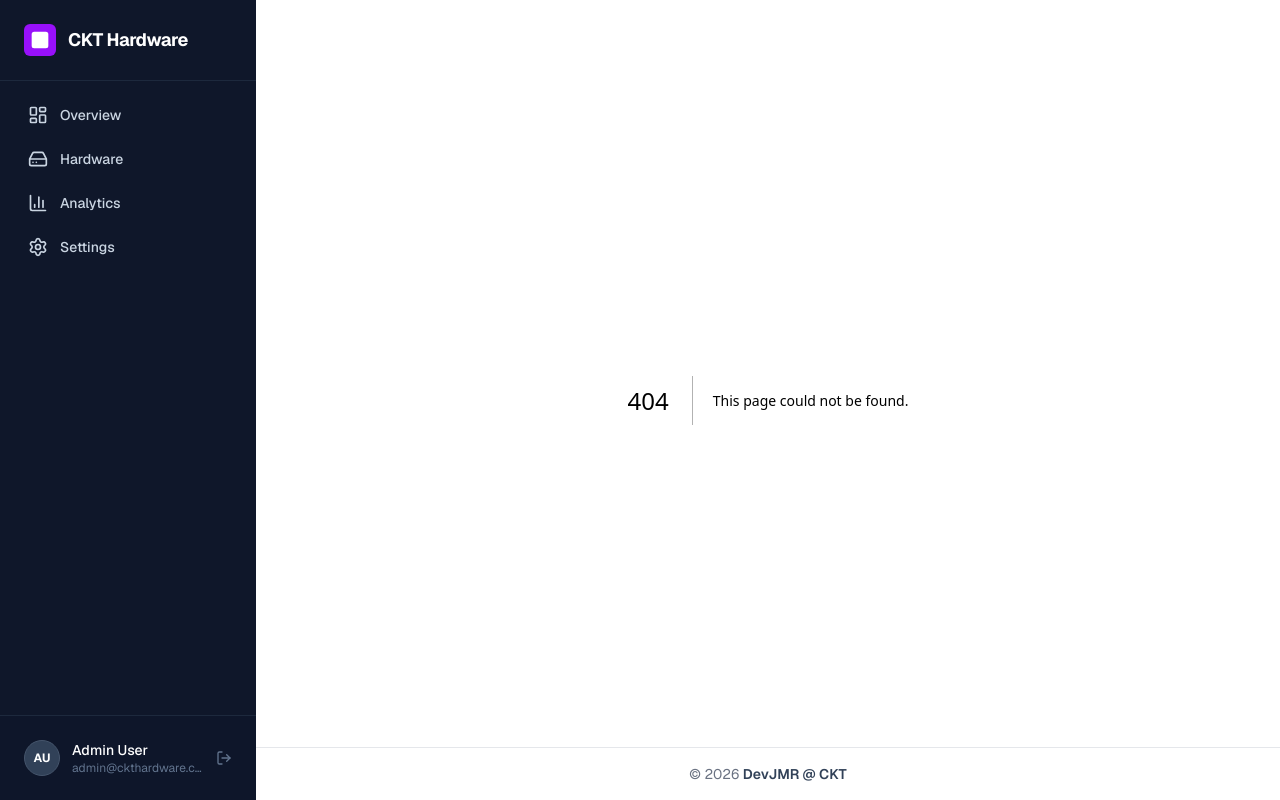
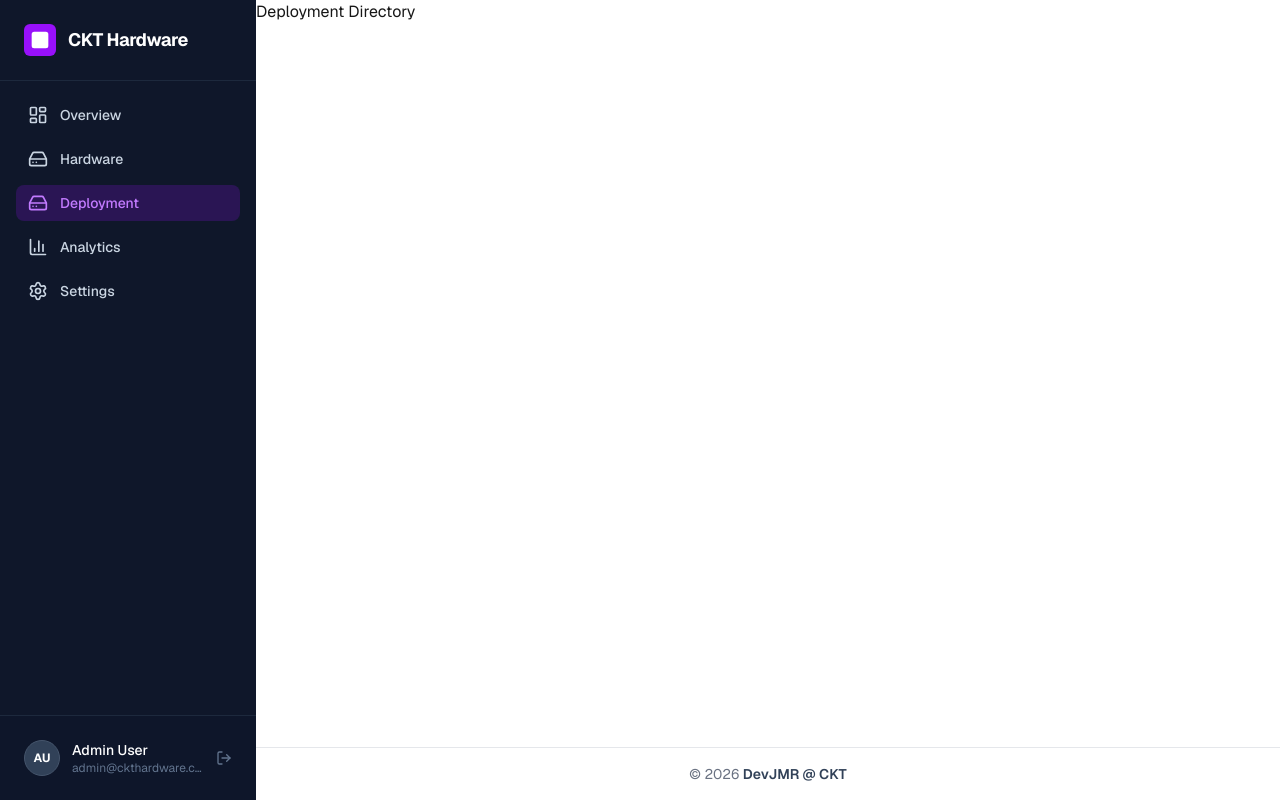
Before and after one commit to DevJomar2793/SCA-Hardware-Next, a Next.js app in the folder frontend/: page /deployment in a window 1280 px wide. Before the commit this address had no page. Built offline with nearby package versions, Linux system fonts and the light colour scheme.

Commit message:
feat: add deployment page and navigation, and refine hardware modal styling and layout logic

```diff
--- /dev/null
+++ b/frontend/app/deployment/page.tsx
@@ -0,0 +1,7 @@
+"use client";
+
+import { DeploymentDirectory } from "@/components/DeploymentDirectory";
+
+export default function DeploymentPage() {
+  return <DeploymentDirectory />;
+}
--- a/frontend/app/hardware/page.tsx
+++ b/frontend/app/hardware/page.tsx
@@ -1,7 +1,7 @@
+"use client";
+
 import { HardwareDirectory } from "@/components/HardwareDirectory";
 
 export default function HardwarePage() {
-  return (
-    <HardwareDirectory />
-  );
+  return <HardwareDirectory />;
 }
--- /dev/null
+++ b/frontend/components/DeploymentDirectory.tsx
@@ -0,0 +1,9 @@
+"use client";
+
+export function DeploymentDirectory() {
+  return (
+    <div>
+      <h1>Deployment Directory</h1>
+    </div>
+  );
+}
--- a/frontend/components/HardwareDetailModal.tsx
+++ b/frontend/components/HardwareDetailModal.tsx
@@ -15,9 +15,7 @@ const DetailRow = ({
 }) => (
   <div className="flex justify-between py-2 border-b border-gray-50 last:border-0">
     <span className="text-sm text-slate-500 font-medium">{label}</span>
-    <span className="text-sm text-slate-800 font-semibold">
-      {value || "—"}
-    </span>
+    <span className="text-sm text-slate-800 font-semibold">{value || "—"}</span>
   </div>
 );
 
@@ -53,7 +51,7 @@ export const HardwareDetailModal: React.FC<HardwareDetailModalProps> = ({
   const displayedImage =
     activeImage && item.images?.includes(activeImage)
       ? activeImage
-      : item.images?.[0] ?? null;
+      : (item.images?.[0] ?? null);
 
   return (
     <motion.div
@@ -244,7 +242,7 @@ export const HardwareDetailModal: React.FC<HardwareDetailModalProps> = ({
             initial={{ opacity: 0 }}
             animate={{ opacity: 1 }}
             exit={{ opacity: 0 }}
-            className="fixed inset-0 z-[70] flex items-center justify-center bg-slate-950/85 p-4 sm:p-8"
+            className="fixed inset-0 z-70 flex items-center justify-center bg-slate-950/85 p-4 sm:p-8"
             onClick={() => setPreviewImage(null)}
           >
             <button
--- a/frontend/components/SideNav.tsx
+++ b/frontend/components/SideNav.tsx
@@ -15,6 +15,7 @@ import {
 const menuItems = [
   { name: "Overview", icon: LayoutDashboard, href: "/" },
   { name: "Hardware", icon: HardDrive, href: "/hardware" },
+  { name: "Deployment", icon: HardDrive, href: "/deployment" },
   { name: "Analytics", icon: BarChart3, href: "/analytics" },
   { name: "Settings", icon: Settings, href: "/settings" },
 ];
```
